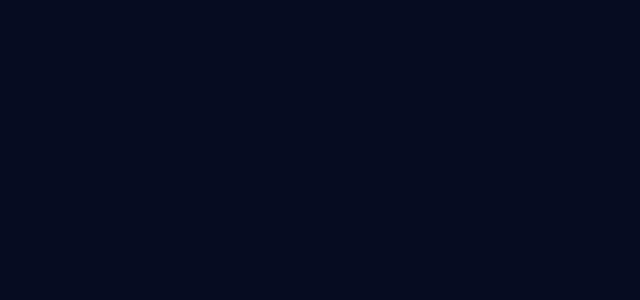
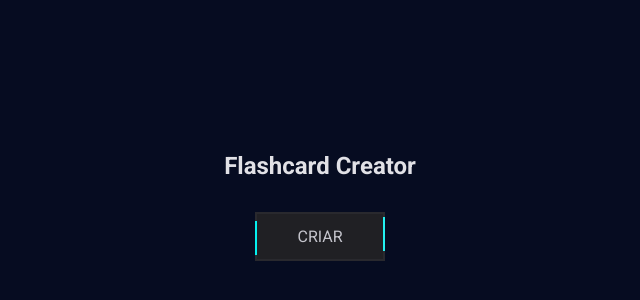
Before and after one commit to Reingaw/wagnerzao, a React (Vite) app: page /flashcard-creator in a window 1280 px wide. Before the commit this address had no page. Shown: the part 194-494 px from the top of the page, without its empty margins (320-960 px from the left). Built offline with nearby package versions, Linux system fonts and the light colour scheme.

Commit message:
Adicionando esboço do novo projeto

```diff
--- a/src/Router.tsx
+++ b/src/Router.tsx
@@ -2,6 +2,7 @@ import { Route, Routes } from "react-router-dom";
 import { Home } from "./pages/Home";
 import { JsonFormatter } from "./pages/JsonFormatter";
 import { DefaultLayout } from "./layouts/DefaultLayout";
+import { FlashcardCreator } from "./pages/FlashcardCreator";
 
 export const Router = () => {
   return (
@@ -9,6 +10,7 @@ export const Router = () => {
       <Route path="/" element={<DefaultLayout />}>
         <Route path="/" element={<Home />} />
         <Route path="/json-formatter" element={<JsonFormatter />} />
+        <Route path="/flashcard-creator" element={<FlashcardCreator />} />
       </Route>
     </Routes>
   );
--- a/src/helpers/projects.ts
+++ b/src/helpers/projects.ts
@@ -8,37 +8,37 @@ export const PROJECTS = [
   },
   {
     id: 2,
+    title: "Flashcard Creator",
+    desc: "Um novo projeto!",
+    link: "/flashcard-creator",
+    image: "/img/soon.jpeg",
+  },
+  {
+    id: 3,
     title: "Jokempo Game",
     desc: "Jokempo Game feito com React-Native.",
     link: "https://github.com/Reingaw/react-native-jokempo-game",
     image: "/img/Jokempo.jpeg",
   },
   {
-    id: 3,
+    id: 4,
     title: "ZAO Store - Landing Page",
     desc: "Projeto de estudo simulando o layout de uma Landing Page.",
     link: "https://reingaw.github.io/hiring-coders-landing-page-challenge/",
     image: "/img/zao.jpeg",
   },
   {
-    id: 4,
+    id: 5,
     title: "ZAO Store - E-commerce",
     desc: "Projeto de estudo simulando o layout de um E-commerce.",
     link: "https://reingaw.github.io/hiirng-coders-second-challenge/",
     image: "/img/zao_2.jpeg",
   },
   {
-    id: 5,
+    id: 6,
     title: "Wildbeast",
     desc: "Projeto de estudo sobre CSS Grid Layout.",
     link: "https://github.com/Reingaw/wildbeast",
     image: "/img/wildbeast.jpeg",
   },
-  {
-    id: 6,
-    title: "Em Breve",
-    desc: "Um novo projeto!",
-    link: "https://github.com/Reingaw",
-    image: "/img/soon.jpeg",
-  },
 ];
--- /dev/null
+++ b/src/pages/FlashcardCreator/index.tsx
@@ -0,0 +1,21 @@
+import { useRef, useState } from "react";
+import { useToast } from "../../hooks/useToast.ts";
+import { AnimatedButton } from "../../components/AnimatedButton";
+import { FlashcardCreatorContainer } from "./styles";
+
+export const FlashcardCreator = () => {
+  const { setToastData } = useToast();
+
+  const createFlashcard = () => {
+    setToastData({
+      message: "Em breve um novo projeto!",
+      type: "info",
+    });
+  };
+  return (
+    <FlashcardCreatorContainer>
+      <h1>Flashcard Creator</h1>
+      <AnimatedButton text="Criar" onClick={createFlashcard} />
+    </FlashcardCreatorContainer>
+  );
+};
--- /dev/null
+++ b/src/pages/FlashcardCreator/styles.ts
@@ -0,0 +1,12 @@
+import styled from "styled-components";
+
+export const FlashcardCreatorContainer = styled.section`
+  height: 100vh;
+  display: flex;
+  flex-direction: column;
+
+  justify-content: center;
+  align-items: center;
+
+  gap: 2rem;
+`;
```
